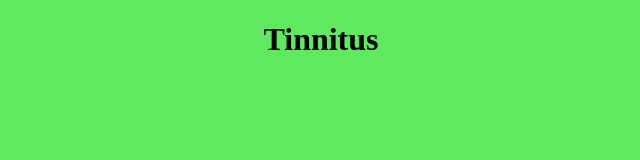
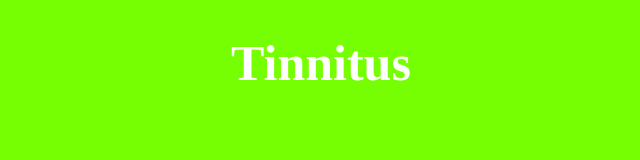
Before and after one commit to shreyas-shriyan/Tinnitus, a plain HTML site: page index.html in a window 1280 px wide. Shown: the whole page, without its empty margins (319-959 px from the left). Drawn offline with Linux system fonts and the light colour scheme.

Commit message:
font size

```diff
--- a/style.css
+++ b/style.css
@@ -1,7 +1,9 @@
 body{
-    background-color: rgb(95, 233, 95);
+    background-color: #76FF03;
 }
 
 #heading{
     text-align: center;
+    color: white;
+    font-size: 50px;
 }
```
